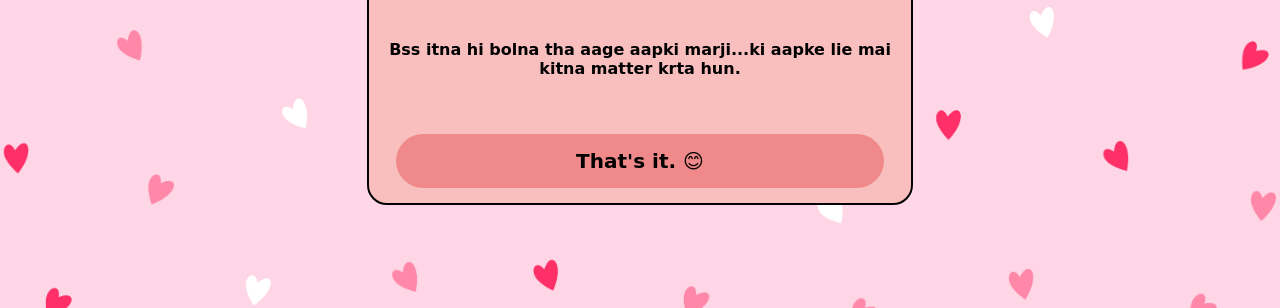
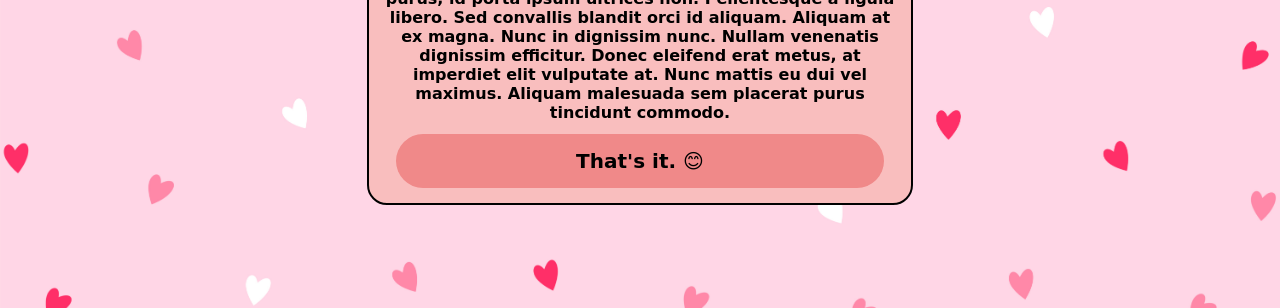
Before and after one commit to amolkr/hi-love, a plain HTML site: page page3.html in a window 1280 px wide. Shown: the part 492-800 px from the top of the page. Drawn offline with Linux system fonts and the light colour scheme; a web font is replaced by a local one.

Commit message:
Update page3.html

```diff
--- a/page3.html
+++ b/page3.html
@@ -12,8 +12,9 @@
             <img src="./Videos/sad.gif" alt="">
         </div>
         <h1>I Miss You &#10084;&#65039;</h1>
-        <p>Bss itna hi bolna tha aage aapki marji...ki aapke lie mai kitna matter krta hun.</p>
+        <p>Lorem ipsum dolor sit amet, consectetur adipiscing elit. Proin fringilla luctus cursus. Suspendisse cursus nisi purus, id porta ipsum ultrices non. Pellentesque a ligula libero. Sed convallis blandit orci id aliquam. Aliquam at ex magna. Nunc in dignissim nunc. Nullam venenatis dignissim efficitur. Donec eleifend erat metus, at imperdiet elit vulputate at. Nunc mattis eu dui vel maximus. Aliquam malesuada sem placerat purus tincidunt commodo.</p>
         <a class="btn" href="">That's it. &#128522;</a>
     </div>
 </body>
+
 </html>
```
